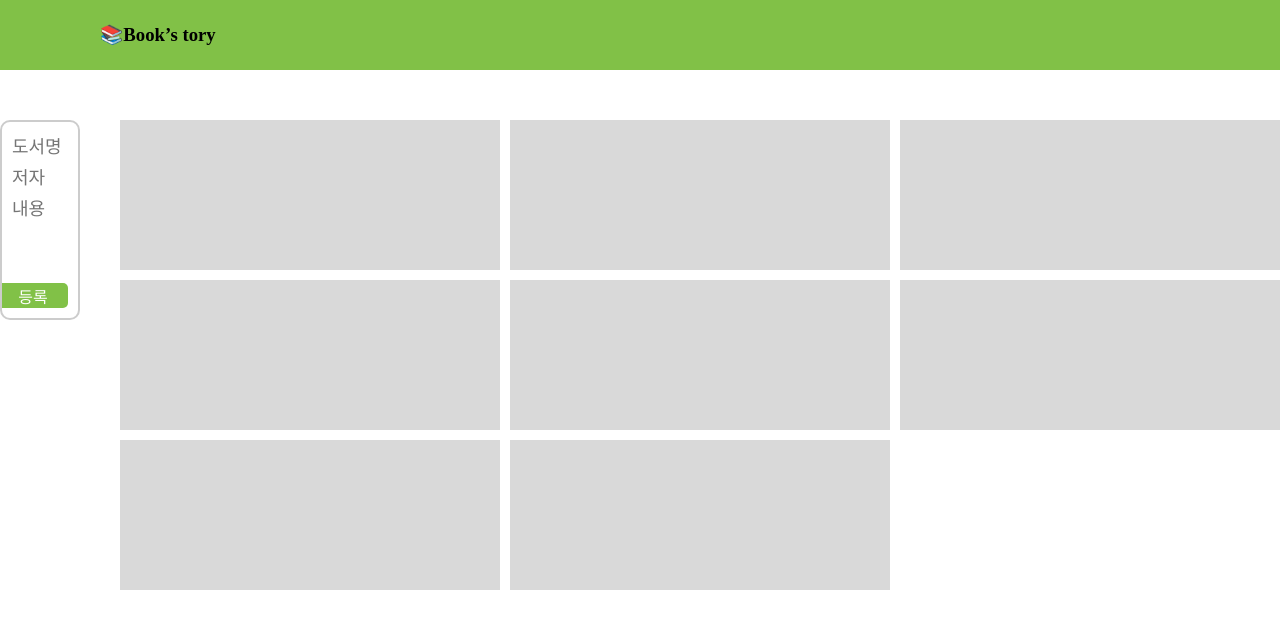
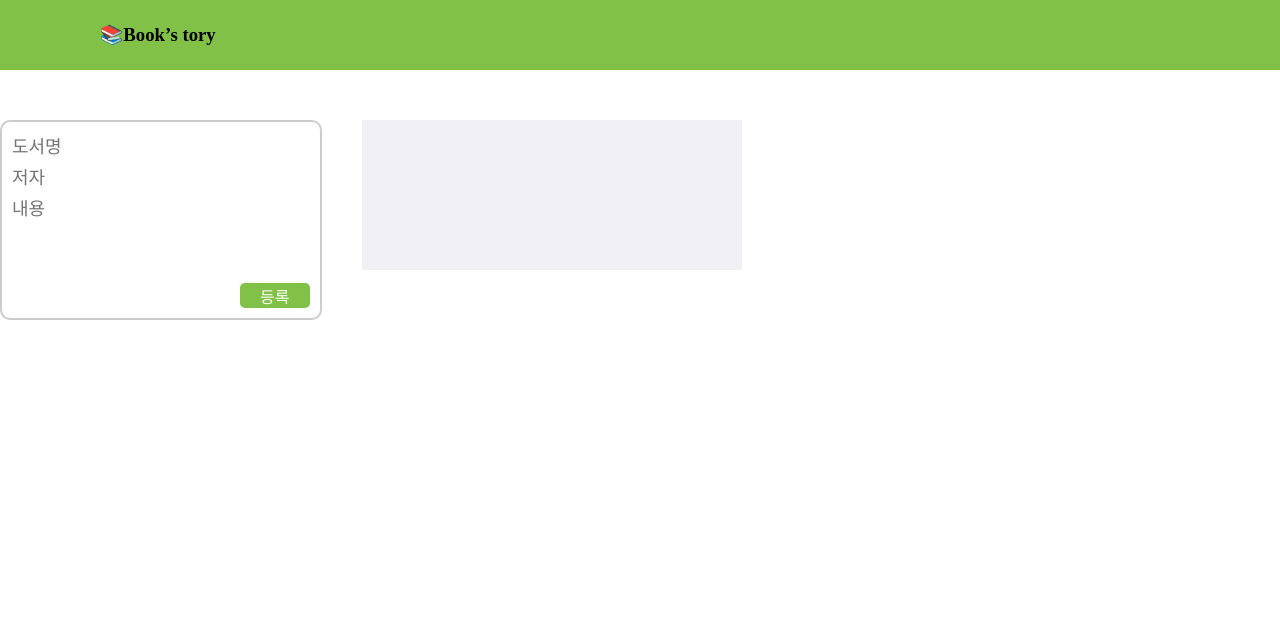
Before and after one commit to SeoJumee/book-note-app, a React (Create React App) app: page / in a window 1280 px wide. Both pictures are taken after a click on the button "등록". Shown: the top 628 px of the page. Built offline with nearby package versions, Linux system fonts and the light colour scheme; a web font is replaced by a local one.

Commit message:
Add 글 작성 기능

```diff
--- a/src/components/BookItem/index.js
+++ b/src/components/BookItem/index.js
@@ -1,17 +1,14 @@
 import React from 'react';
 import * as S from './style';
 
-export default function BookItem() {
+export default function BookItem({ key, book }) {
   return (
     <>
-      <S.BookItem />
-      <S.BookItem />
-      <S.BookItem />
-      <S.BookItem />
-      <S.BookItem />
-      <S.BookItem />
-      <S.BookItem />
-      <S.BookItem />
+      <S.BookItem key={key} book={book}>
+        <h3>{book.title}</h3>
+        <b>{book.author}</b>
+        <div>{book.content}</div>
+      </S.BookItem>
     </>
   );
 }
--- a/src/components/BookItem/style.js
+++ b/src/components/BookItem/style.js
@@ -3,5 +3,6 @@ import styled from 'styled-components';
 export const BookItem = styled.div`
   width: 380px;
   height: 150px;
-  background-color: #d9d9d9;
+  background-color: #f1f1f5;
+  padding: 20px;
 `;
--- a/src/components/Button/index.js
+++ b/src/components/Button/index.js
@@ -1,6 +1,10 @@
 import React from 'react';
 import * as S from './style';
 
-export default function Button({ backgroundColor, children }) {
-  return <S.Button backgroundColor={backgroundColor}>{children}</S.Button>;
+export default function Button({ backgroundColor, onClick, children }) {
+  return (
+    <S.Button backgroundColor={backgroundColor} onClick={onClick}>
+      {children}
+    </S.Button>
+  );
 }
--- a/src/components/Textarea/index.js
+++ b/src/components/Textarea/index.js
@@ -1,6 +1,20 @@
 import * as S from './style';
 import React from 'react';
 
-export default function Textarea({ placeholder, height }) {
-  return <S.Textarea placeholder={placeholder} height={height} />;
+export default function Textarea({
+  name,
+  onChange,
+  value,
+  placeholder,
+  height,
+}) {
+  return (
+    <S.Textarea
+      name={name}
+      onChange={onChange}
+      value={value}
+      placeholder={placeholder}
+      height={height}
+    />
+  );
 }
--- a/src/pages/Home/index.js
+++ b/src/pages/Home/index.js
@@ -1,23 +1,89 @@
 import Header from '../../components/Header';
 import BookItem from '../../components/BookItem';
-import React from 'react';
+import React, { useState, useEffect } from 'react';
 import Button from '../../components/Button';
 import * as S from './style';
 import Textarea from '../../components/Textarea';
 
 export default function Home() {
+  const [book, setBook] = useState({
+    title: '',
+    author: '',
+    content: '',
+  });
+
+  const [bookList, setBookList] = useState([]);
+
+  useEffect(() => {
+    setBookList(
+      localStorage.getItem('book')
+        ? JSON.parse(localStorage.getItem('book'))
+        : []
+    );
+    console.log(bookList);
+  }, [book]);
+
+  function onChange(e) {
+    const { name, value } = e.target;
+    setBook({ ...book, [name]: value });
+  }
+
+  function onCreate() {
+    const parseBook = localStorage.getItem('book')
+      ? JSON.parse(localStorage.getItem('book'))
+      : [];
+
+    localStorage.setItem('book', JSON.stringify([...parseBook, book]));
+
+    setBook({ title: '', author: '', content: '' });
+
+    alert('등록되었습니다.');
+
+    setBook({
+      title: '',
+      author: '',
+      content: '',
+    });
+  }
+
   return (
     <>
       <Header />
       <S.ItemWrapper>
         <S.TextareaWrapper>
-          <Textarea placeholder="도서명" height="35" />
-          <Textarea placeholder="저자" height="35" />
-          <Textarea placeholder="내용" height="100" />
-          <Button backgroundColor={'#81C147'}>등록</Button>
+          <Textarea
+            name="title"
+            onChange={onChange}
+            value={book.title}
+            placeholder="도서명"
+            height="35"
+          />
+          <Textarea
+            name="author"
+            onChange={onChange}
+            value={book.author}
+            placeholder="저자"
+            height="35"
+          />
+          <Textarea
+            name="content"
+            onChange={onChange}
+            value={book.content}
+            placeholder="내용"
+            height="100"
+          />
+          <Button backgroundColor={'#81C147'} onClick={onCreate}>
+            등록
+          </Button>
         </S.TextareaWrapper>
         <S.BookWrapper>
-          <BookItem />
+          {bookList.map((book, index) => (
+            <BookItem key={index} book={book}>
+              {book.title}
+              {book.author}
+              {book.content}
+            </BookItem>
+          ))}
         </S.BookWrapper>
       </S.ItemWrapper>
     </>
```
